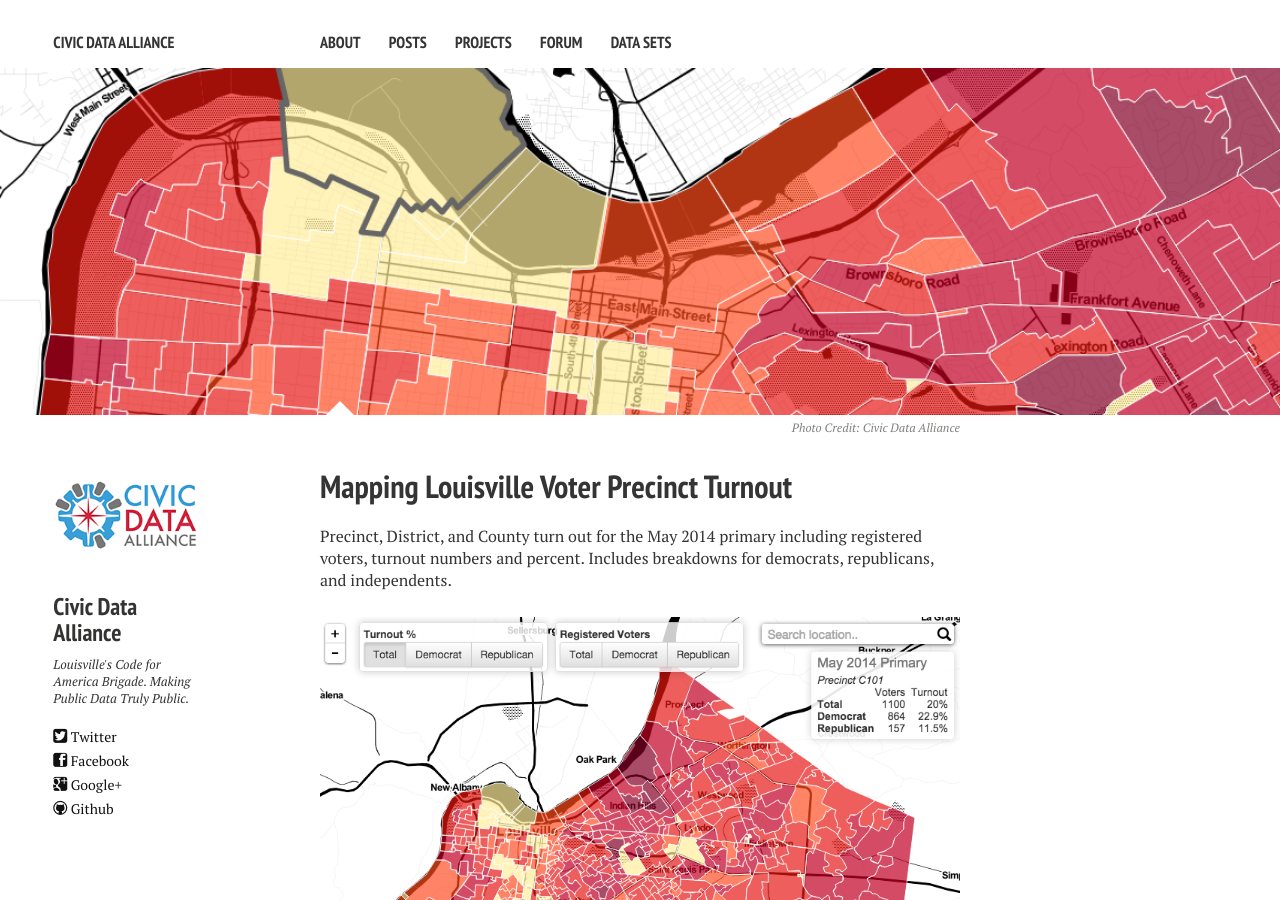
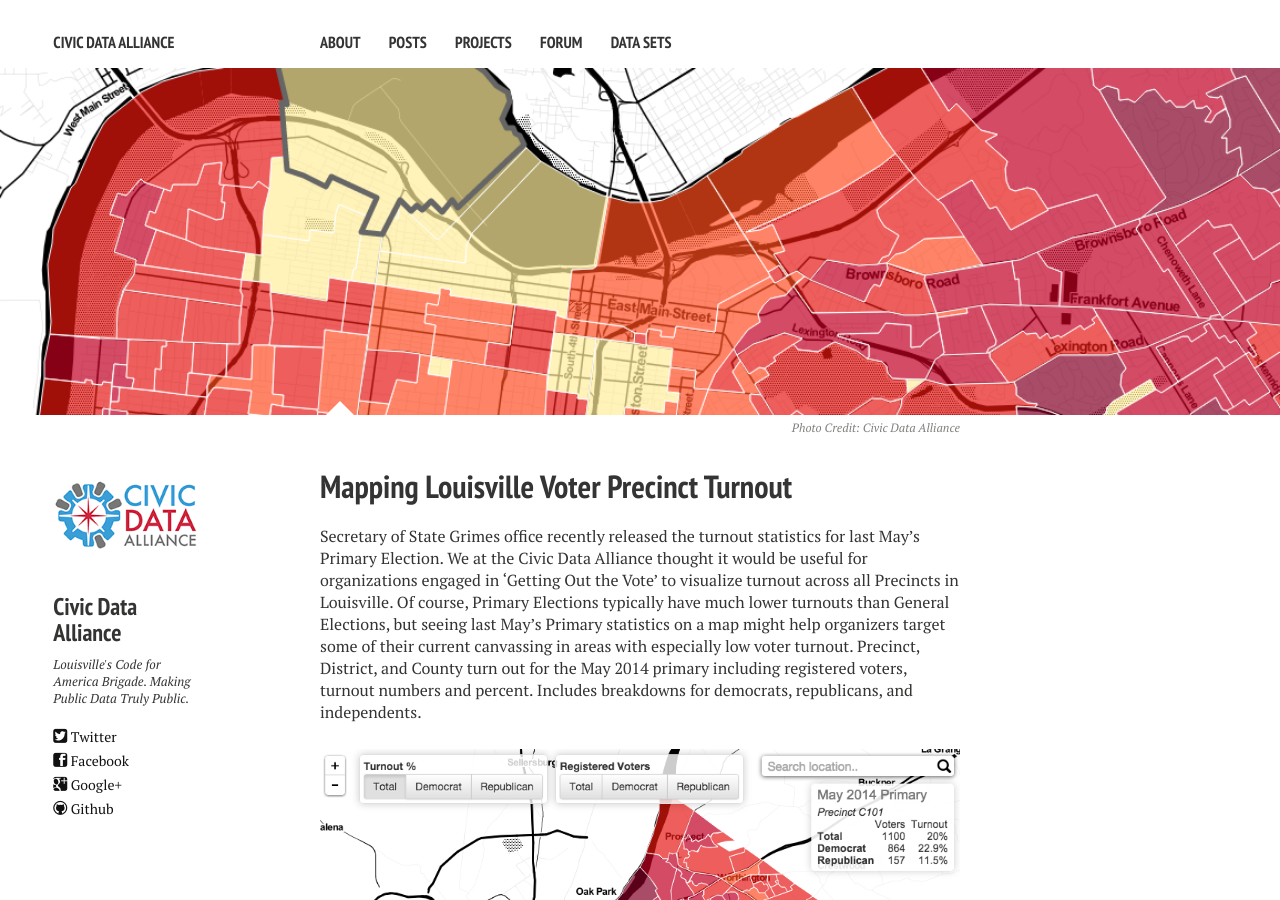
Before and after one commit to reydelleon/civicdata.github.io, a Jekyll site: the page built from _posts/2014-10-29-louisville-voter-precinct-turnout.md, in a window 1280 px wide and 900 px high. Built offline with Jekyll 4.4.1, drawn with Linux system fonts in a browser that asks for light colours; nearby versions of some CDN libraries; comment, search, counter and statistics services are not loaded.

Commit message:
Update 2014-10-29-louisville-voter-precinct-turnout.md

```diff
--- a/_posts/2014-10-29-louisville-voter-precinct-turnout.md
+++ b/_posts/2014-10-29-louisville-voter-precinct-turnout.md
@@ -10,7 +10,8 @@ image:
   credit: Civic Data Alliance
   creditlink: http://projects.civicdataalliance.org/voter-turnout/
 ---
-
+Secretary of State Grimes office recently released the turnout statistics for last May’s Primary Election.
+We at the Civic Data Alliance thought it would be useful for organizations engaged in ‘Getting Out the Vote’ to visualize turnout across all Precincts in Louisville. Of course, Primary Elections typically have much lower turnouts than General Elections, but seeing last May’s Primary statistics on a map might help organizers target some of their current canvassing in areas with especially low voter turnout.
 Precinct, District, and County turn out for the May 2014 primary including registered voters, turnout numbers and percent. Includes breakdowns for democrats, republicans, and independents.
 
 ![Voter Turnout Map](/images/screenshot-voter-turnout.png)
```
